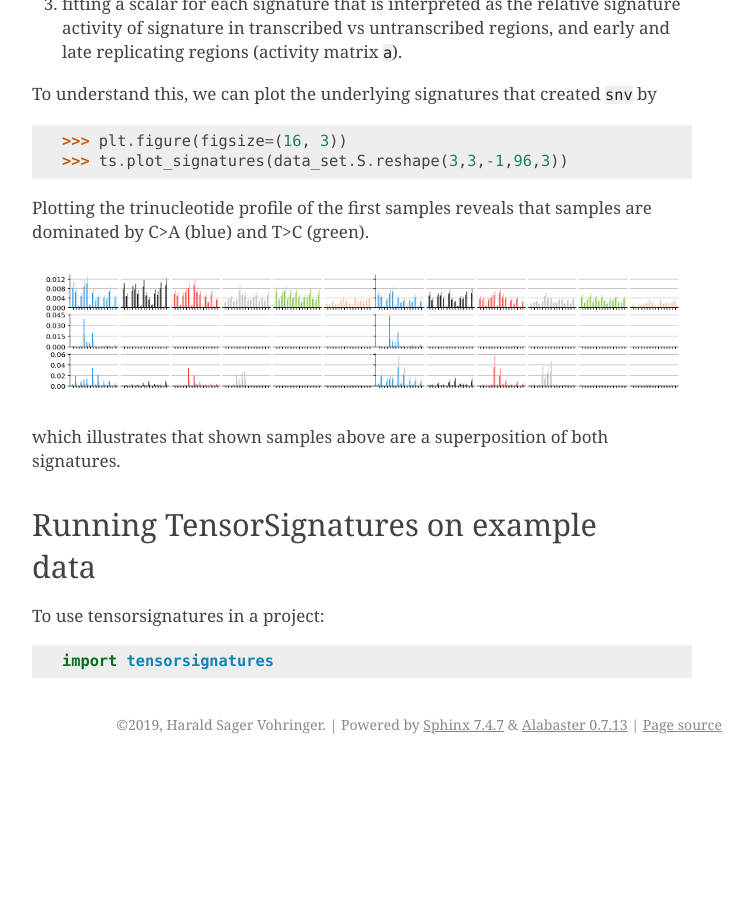
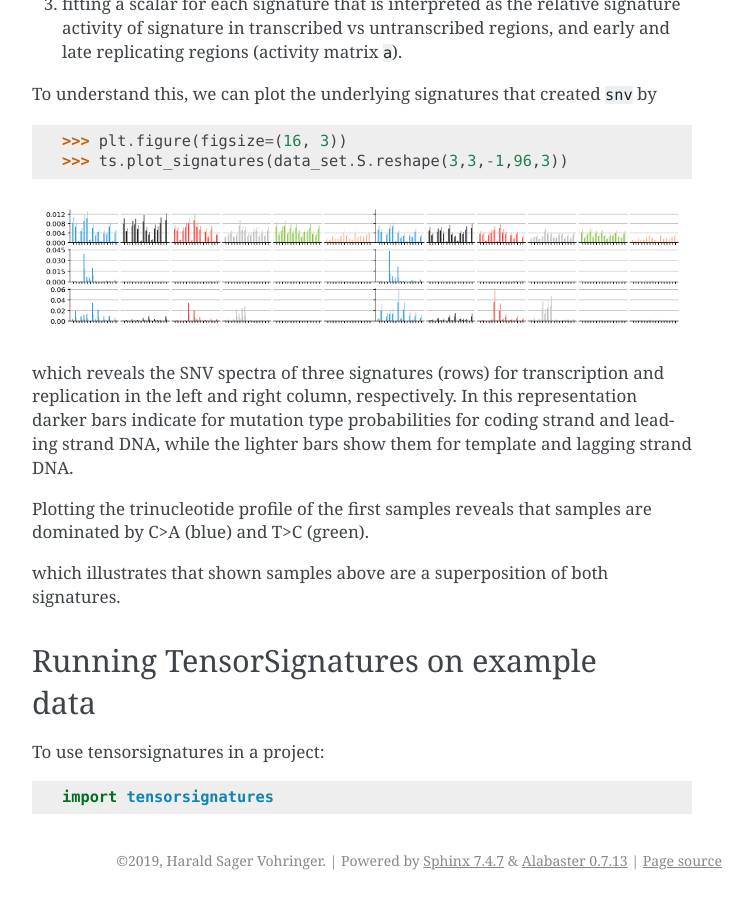
Before and after one commit to sagar87/tensorsignatures, a Sphinx documentation site: the page built from docs/tutorials.rst, in a window 1280 px wide and 900 px high, scrolled down 4440 px. Shown: the whole window, without its empty margins (388-1141 px from the left). Built offline with Sphinx 7.4.7, drawn with Linux system fonts in a browser that asks for light colours; before the commit the page ends 5204 px from its top, so only the background shows below that.

Commit message:
Updated util documentiation.

```diff
--- a/docs/tutorials.rst
+++ b/docs/tutorials.rst
@@ -180,9 +180,13 @@ by
 >>> plt.figure(figsize=(16, 3))
 >>> ts.plot_signatures(data_set.S.reshape(3,3,-1,96,3))
 
+.. figure::  images/signatures.png
+   :align:   center
 
-
-
+which reveals the SNV spectra of three signatures (rows) for transcription and
+replication in the left and right column, respectively. In this representation
+darker bars indicate for mutation type probabilities for coding strand and leading
+strand DNA, while the lighter bars show them for template and lagging strand DNA.
 
 
 
@@ -191,8 +195,7 @@ are dominated by C>A (blue) and T>C (green).
 
 
 
-.. figure::  images/signatures.png
-   :align:   center
+
 
 which illustrates that shown samples above are a superposition of both signatures.
 
```
